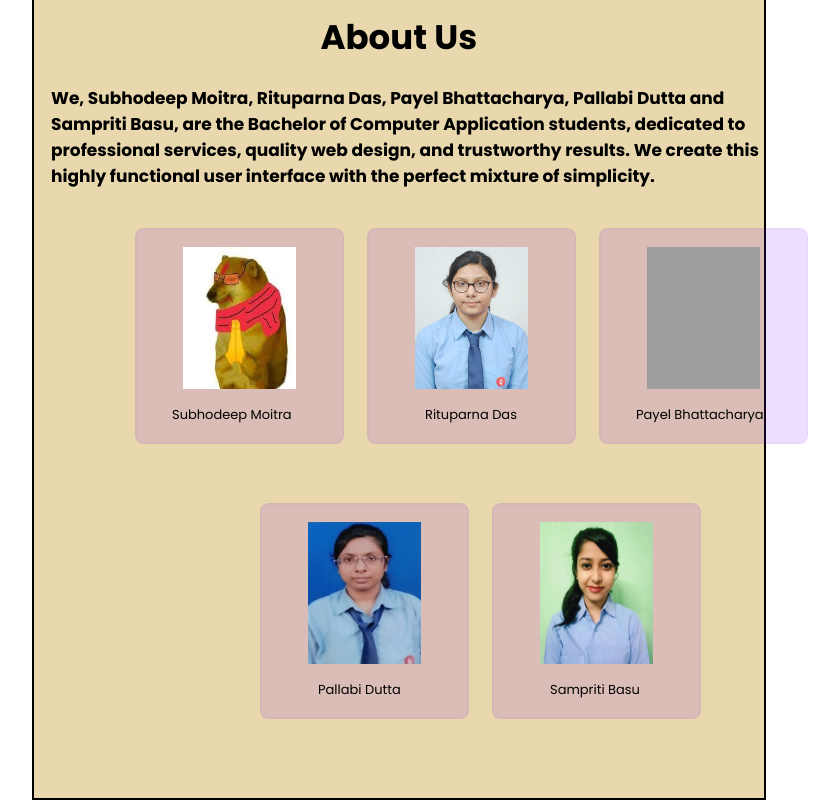
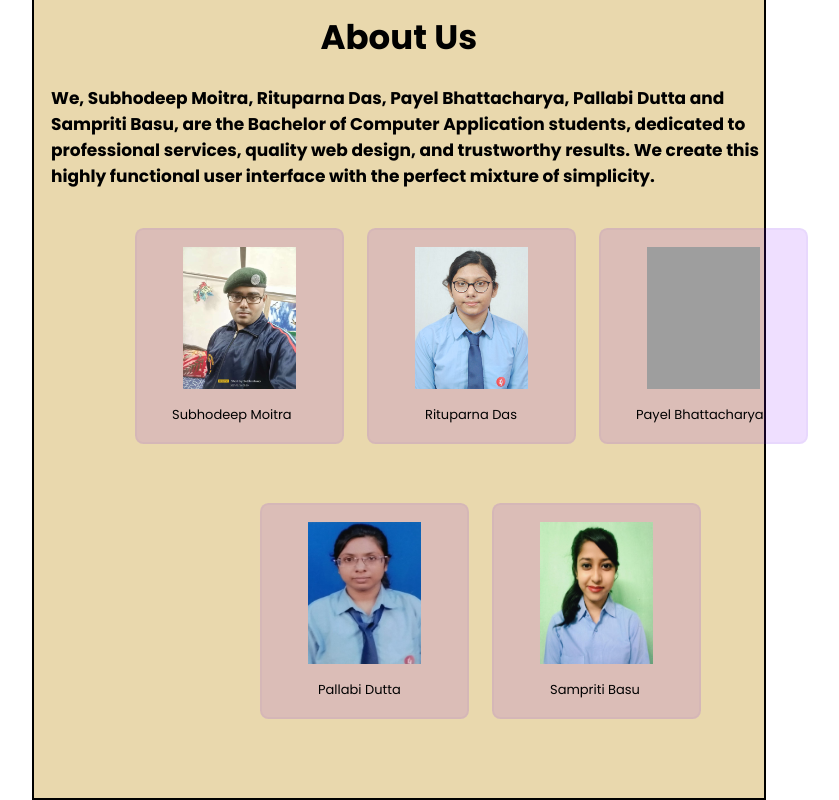
Before and after one commit to subhodeepmoitra/wbdoma_V_1.0, a website: page index.html in a window 1280 px wide. Shown: the part 2181-2981 px from the top of the page, without its empty margins (305-1144 px from the left). Drawn offline with Linux system fonts and the light colour scheme; grey boxes are pictures that could not be loaded.

Commit message:
Update index.html

```diff
--- a/index.html
+++ b/index.html
@@ -584,8 +584,8 @@
     </div>
     <div class="container2">
       <div class="box2">
-        <!--<img src="CADETPICTURE.jpeg" alt="">-->
-        <img src="cheems.jpeg" alt="">
+        <img src="CADETPICTURE.jpeg" alt="">
+        <!--<img src="cheems.jpeg" alt="">-->
         <p class="sec1-p">Subhodeep Moitra</p>
       </div>
       <div class="box2">
```
